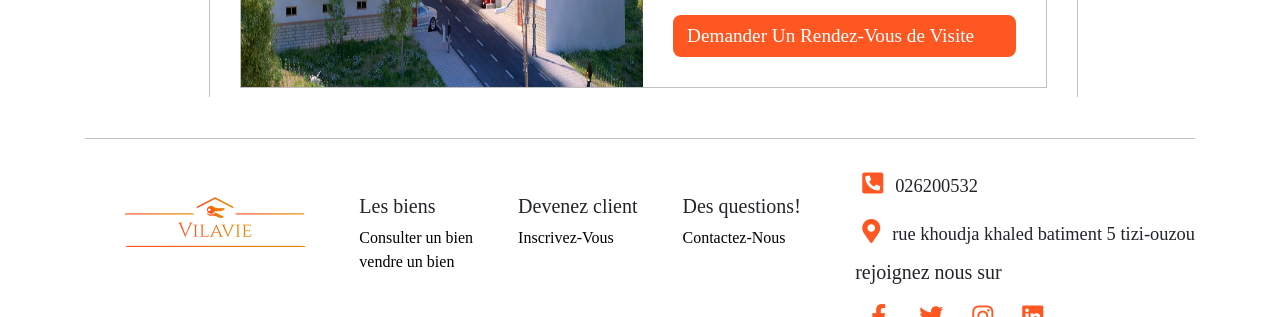
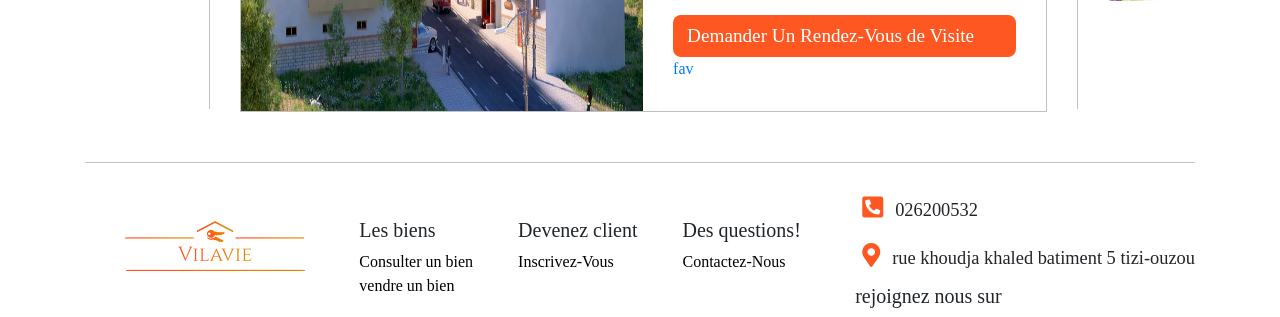
Before and after one commit to rashid-btb-gmail-com/Projet-IHM-, a PHP site: page /pages/detail.php?id=68 in a window 1280 px wide. Shown: the part 647-964 px from the top of the page. Run offline with PHP 8.4, Linux system fonts and the light colour scheme; data comes from the database, SQL or seed files in the repository; data that the repository does not hold is empty; some libraries are stand-ins or nearby versions.

Commit message:
Add files via upload

```diff
--- a/pages/detail.php
+++ b/pages/detail.php
@@ -37,6 +37,7 @@ $choisie = $detail_bien->fetch();
            <div class="infosugg">
            <p>'.$donne['titre'].'</p>
             <a href="../pages/detail.php?id='.$donne['id'].'">Voir Detail</a>
+
             </div>
          </div>');}
          $bienrep->closeCursor();
@@ -61,7 +62,11 @@ $choisie = $detail_bien->fetch();
 <div class=" liendemanderdv">
 <a href="./demande_rdv.php?id='.$choisie['id'].'" class="rdvdmdbien">Demander Un Rendez-Vous de Visite</a>
 </div>
+
+<a href="action.php?t=1&id= '.$choisie['id'].'"> fav </a>
+
 ');
+
 $_SESSION["url_prec"]="./demande_rdv.php?id=".$choisie['id'];
 $detail_bien->closeCursor();
  ?>
```
